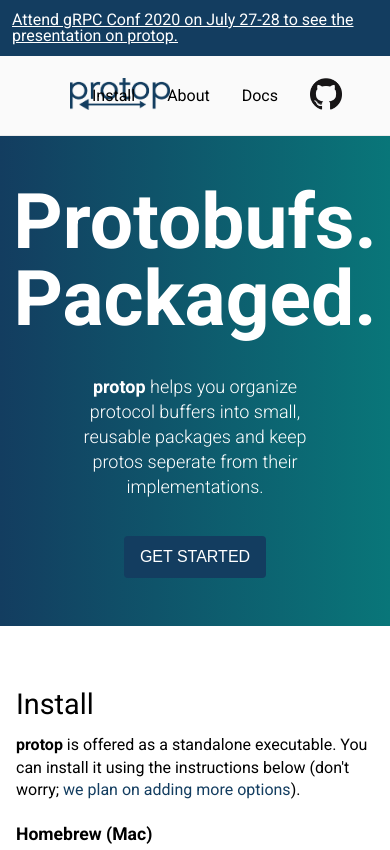
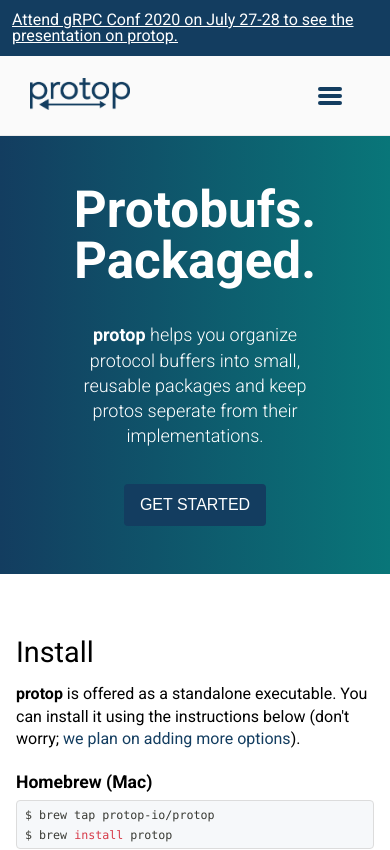
Before and after one commit to protop-io/protop-web, a Next.js app: page / in a window 390 px wide. Shown: the top 850 px of the page. Built offline with nearby package versions, Linux system fonts and the light colour scheme.

Commit message:
make more mobile friendly

```diff
--- a/components/NavBar/NavBar.tsx
+++ b/components/NavBar/NavBar.tsx
@@ -1,9 +1,43 @@
 import Link from "next/link"
 import styles from "./styles.module.css"
+import { Fragment, useState } from "react"
+import cx from "classnames"
 
-export const NavBar = () => {
+const MenuIcon = ({ onClick }) => (
+  <div className={styles.menuIcon} onClick={onClick}>
+    <div></div>
+    <div></div>
+    <div></div>
+  </div>
+)
+
+const MobileNavigation = ({ setOpen, open }) => {
   return (
-    <nav className={styles.nav}>
+    <Fragment>
+      <div className={cx(styles.mobileNavigationContainer, {
+        [styles.mobileNavigationOpen]: open
+      })}>
+        <div className={styles.mobileNavigationDrawer}>
+          <ul>
+            <li><Link href="/#install"><a>Install</a></Link></li>
+            <li><Link href="/about"><a>About</a></Link></li>
+            <li><Link href="/docs/protop"><a>Docs</a></Link></li>
+            <li><a
+              rel="noopener"
+              href="https://github.com/protop-io"
+              target="_blank"
+            >
+              <img src="/github-mark.png" />
+            </a></li>
+          </ul>
+        </div>
+      </div>
+    </Fragment>
+  )
+}
+
+const MainNavigation = ({ toggleMobileNavigation }) => (
+  <div className={styles.mainNavContainer}>
     <div className={styles.logoContainer}>
       <Link href="/">
         <a>
@@ -25,6 +59,19 @@ export const NavBar = () => {
         </a></li>
       </ul>
     </div>
+
+    <div className={styles.drawerButton}>
+      <MenuIcon onClick={toggleMobileNavigation} />
+    </div>
+  </div>
+)
+
+export const NavBar = () => {
+  const [mobileNavigationOpen, setMobileNavigationOpen] = useState(false)
+  return (
+    <nav className={styles.nav}>
+      <MainNavigation toggleMobileNavigation={() => setMobileNavigationOpen(!mobileNavigationOpen)} />
+      <MobileNavigation open={mobileNavigationOpen} setOpen={setMobileNavigationOpen} />
     </nav>
   )
 }
--- a/components/NavBar/styles.module.css
+++ b/components/NavBar/styles.module.css
@@ -1,9 +1,13 @@
 .nav {
   position: relative;
+  background-color: rgb(250, 250, 250);
+  z-index: 10;
+}
+
+.mainNavContainer {
+  position: relative;
   height: 80px;
-  background-color: rgb(250, 250, 250);
   border-bottom: 1px solid rgb(235, 235, 235);
-  z-index: 10;
 }
 
 .logoContainer {
@@ -18,17 +22,52 @@
   align-items: center;
   padding: 16px;
 }
+
+@media screen and (max-width: 800px) {
+  .logoContainer {
+    width: 160px;
+  }
+}
+
 .logo {
   position: relative;
   height: 32px;
 }
 
 .linksContainer {
+  display: block;
   position: absolute;
   top: 0;
   right: 0;
   height: 100%;
   padding-right: 48px;
+}
+
+.drawerButton {
+  display: none;
+  justify-content: flex-start;
+  align-items: center;
+  position: absolute;
+  top: 0;
+  right: 0;
+  height: 100%;
+  padding-right: 48px;
+}
+
+.menuIcon {
+  width: 24px;
+  height: 18px;
+  display: flex;
+  justify-content: space-between;
+  flex-wrap: wrap;
+  flex-direction: column;
+  cursor: pointer;
+}
+.menuIcon > div {
+  width: 100%;
+  height: 4px;
+  border-radius: 2px;
+  background: rgb(19,61,96);
 }
 
 .linksContainer > ul {
@@ -53,3 +92,52 @@
 .linksContainer > ul > li > a > img {
   height: 32px;
 }
+
+.mobileNavigationContainer {
+  position: relative;
+  width: 100%;
+  height: 0;
+  background: white;
+  overflow: hidden;
+}
+.mobileNavigationOpen {
+  height: auto;
+}
+.mobileNavigationDrawer {
+  width: 100%;
+}
+.mobileNavigationDrawer ul li {
+  height: 48px;
+  border-bottom: 1px solid rgb(235, 235, 235);
+  width: 100%;
+  cursor: pointer;
+}
+.mobileNavigationDrawer ul li:hover {
+  background: rgb(235, 235, 235);
+}
+.mobileNavigationDrawer ul li a {
+  width: 100%;
+  height: 100%;
+  display: flex;
+  justify-content: flex-start;
+  align-items: center;
+  padding: 12px;
+}
+.mobileNavigationDrawer > ul > li > a > img {
+  height: 32px;
+}
+
+@media screen and (max-width: 799px) {
+  .linksContainer {
+    display: none;
+  }
+  .drawerButton {
+    display: flex;
+  }
+}
+
+@media screen and (min-width: 800px) {
+  .mobileNavigationContainer {
+    height: 0;
+  }
+}
--- a/components/Page/Page.tsx
+++ b/components/Page/Page.tsx
@@ -8,6 +8,8 @@ export const Page = (props) => {
   return (
     <Fragment>
       <Head>
+        <meta name="viewport" content="width=device-width, initial-scale=1.0" />
+
         <link
           rel="icon"
           href="/favicon.ico"
--- a/package.json
+++ b/package.json
@@ -9,7 +9,6 @@
     "start": "next start"
   },
   "dependencies": {
-    "@material-ui/core": "^4.10.2",
     "@types/prismjs": "^1.16.1",
     "babel-plugin-prismjs": "^2.0.1",
     "classnames": "^2.2.6",
--- a/pages/about/styles.module.css
+++ b/pages/about/styles.module.css
@@ -3,10 +3,13 @@
   width: 100%;
   display: flex;
   justify-content: center;
+  align-items: center;
   padding-top: 48px;
 }
 .logo {
+  /* align-self: center; */
   position: relative;
   width: calc(100% - 48px);
   max-width: 500px;
+  height: auto;
 }
--- a/pages/styles.module.css
+++ b/pages/styles.module.css
@@ -55,6 +55,12 @@
   font-size: 4.8em;
 }
 
+@media screen and (max-width: 800px) {
+  .title {
+    font-size: 3.2em;
+  }
+}
+
 .cardsContainer {
   padding: 16px 0;
   flex: 1;
@@ -67,14 +73,15 @@
 .cards {
   display: flex;
   align-items: center;
-  justify-content: center;
+  justify-content: space-evenly;
   flex-wrap: wrap;
-  padding: 48px 24px 24px;
+  padding: 48px 0 24px;
 }
 
 .card {
-  margin: 8px;
-  flex-basis: 42%;
+  margin: 8px 0;
+  flex-basis: 45%;
+  min-width: 320px;
   padding: 16px;
   text-align: left;
   color: inherit;
```
Also changed, not shown: 1 other file (tests, documents, lock files or other folders). Lines whose indentation alone changed are shown as unchanged.
